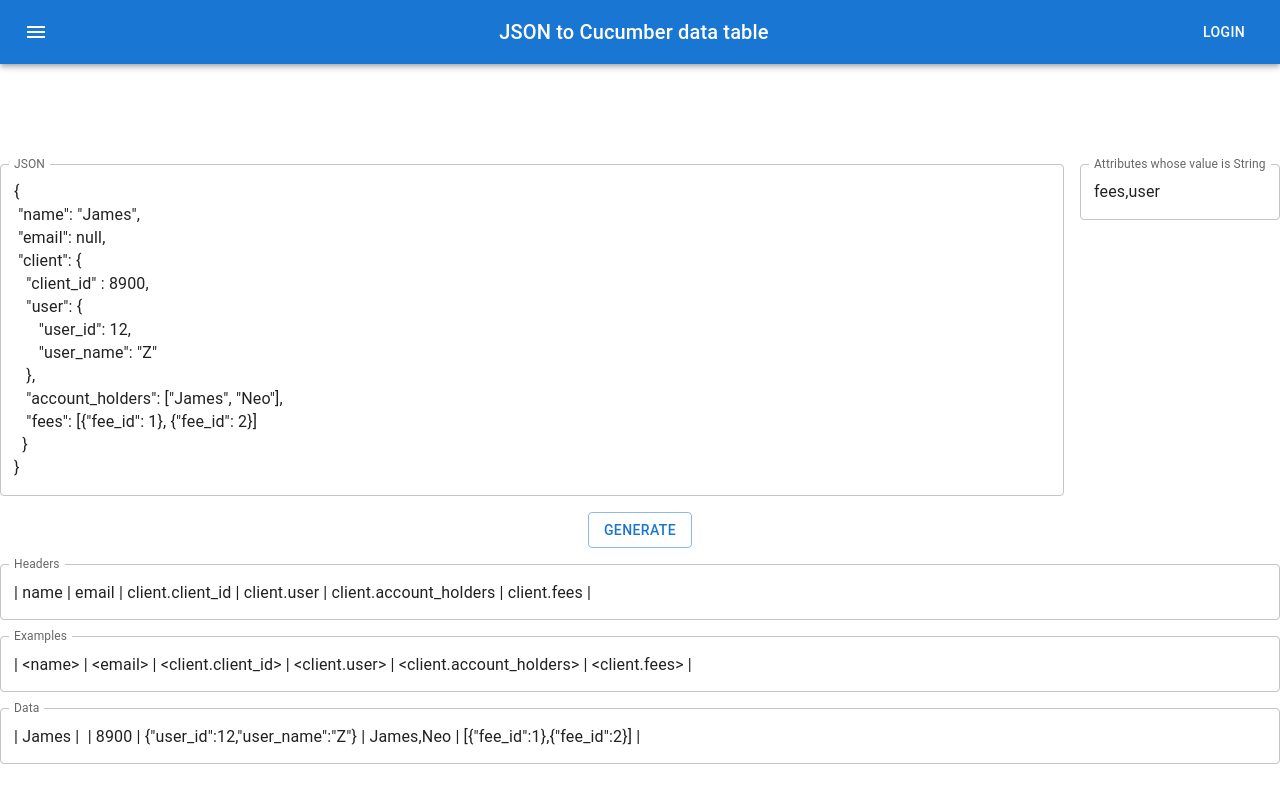
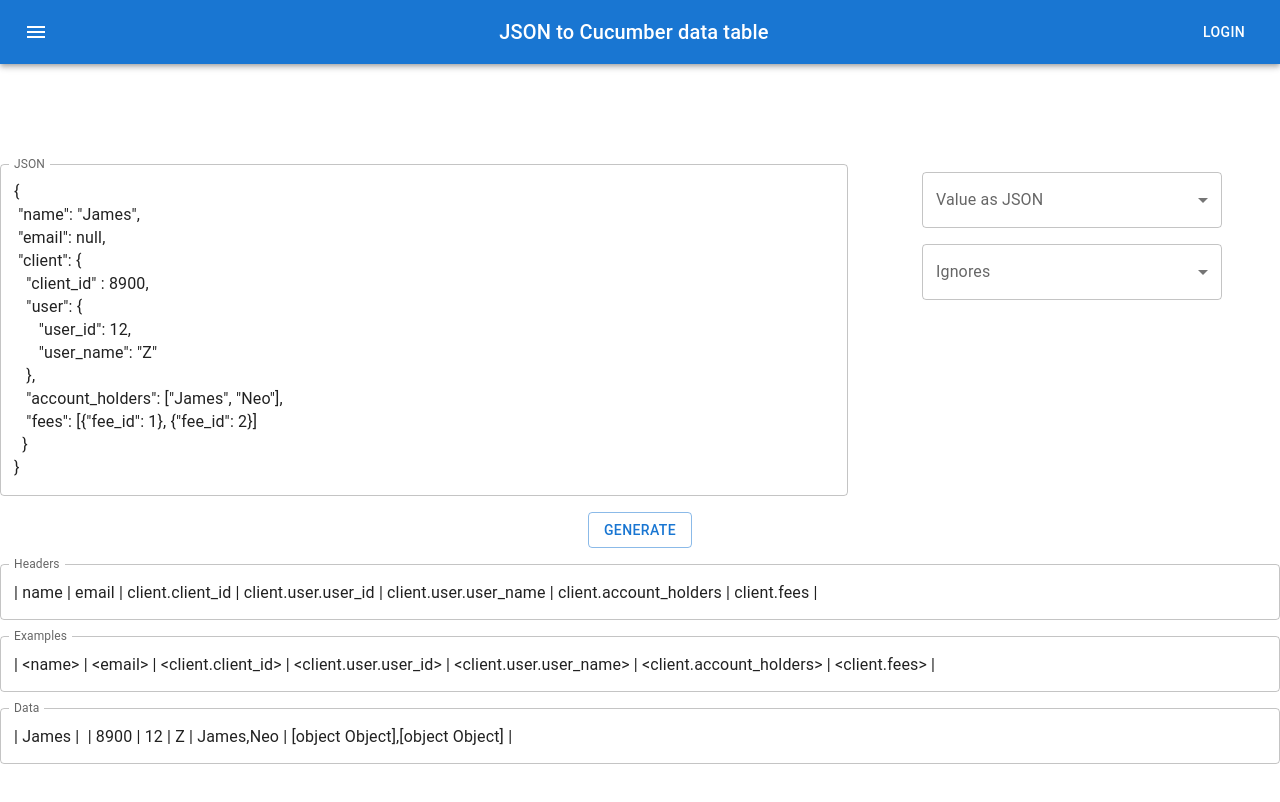
Before and after one commit to wangzilong/cucumber-datatable-generator, a React (Create React App) app: page / in a window 1280 px wide. Shown: the top 802 px of the page. Built offline with nearby package versions, Linux system fonts and the light colour scheme.

Commit message:
Implement ignore fields

```diff
--- a/src/App.tsx
+++ b/src/App.tsx
@@ -8,6 +8,14 @@
 import Typography from '@mui/material/Typography';
 import IconButton from '@mui/material/IconButton';
 import MenuIcon from '@mui/icons-material/Menu';
+import OutlinedInput from '@mui/material/OutlinedInput';
+import InputLabel from '@mui/material/InputLabel';
+import MenuItem from '@mui/material/MenuItem';
+import FormControl from '@mui/material/FormControl';
+import ListItemText from '@mui/material/ListItemText';
+import Select from '@mui/material/Select';
+import Checkbox from '@mui/material/Checkbox';
+import {keys} from "./utils";
 
 const DEFAULT_JSON = '{\n' +
   ' "name": "James",\n' +
@@ -23,12 +31,38 @@
   '  } \n' +
   '}';
 
+const ITEM_HEIGHT = 48;
+const ITEM_PADDING_TOP = 8;
+const MenuProps = {
+  PaperProps: {
+    style: {
+      maxHeight: ITEM_HEIGHT * 4.5 + ITEM_PADDING_TOP,
+      width: 250,
+    },
+  },
+};
 
-const DEFAULT_ATTRIBUTES = ['fees', 'user'];
+const names = [
+  'Oliver Hansen',
+  'Van Henry',
+  'April Tucker',
+  'Ralph Hubbard',
+  'Omar Alexander',
+  'Carlos Abbott',
+  'Miriam Wagner',
+  'Bradley Wilkerson',
+  'Virginia Andrews',
+  'Kelly Snyder',
+];
+
 function App() {
-  const [json, setJson] = useState<string | undefined>(DEFAULT_JSON);
-  const [attributes, setAttributes] = useState<string[] | undefined>(DEFAULT_ATTRIBUTES);
+  const [json, setJson] = useState<string>(DEFAULT_JSON);
+  // ships means value will keep as json
+  const [skips, setSkips] = useState<string[]>([]);
+  // ignores means that exclude those attribute in result
+  const [ignores, setIgnores] = useState<string[]>([]);
   const [header, setHeader] = useState<string | undefined>();
+  const [headers, setHeaders] = useState<string[]>([]);
   const [example, setExample] = useState<string | undefined>();
   const [data, setData] = useState<string | undefined>();
   const [error, setError] = useState<string | undefined>();
@@ -43,7 +77,13 @@
 
   useEffect(() => {
     onClickGenerateBtn();
-  }, []);
+  }, [skips, ignores]);
+
+  useEffect(() => {
+    setHeader(getHeader());
+    setExample(getExample());
+    setData(getData(JSON.parse(json)));
+  }, [headers]);
 
   const onClickGenerateBtn = () => {
     if (!isJson()) {
@@ -52,61 +92,30 @@
       setData(undefined);
     } else {
       if (json) {
-        setHeader(getHeader(JSON.parse(json)));
-        setExample(getExample(JSON.parse(json)));
-        setData(getData(JSON.parse(json)));
+        setHeaders(keys(JSON.parse(json)));
       }
     }
   }
 
-  const getHeader = (j: any, parent?: string): string | undefined => {
+  const getHeader = (): string | undefined => {
     if (error) {
       return undefined;
     } else {
-      const h = Object.entries(j).map(e => {
-        const header = parent ? `${parent}.${e[0]}` : e[0];
-
-        // keep value as string
-        if (attributes && attributes?.includes(e[0])) {
-          return header;
-        }
-
-        if (isArray(e[1]) || !e[1] ) {
-          return header;
-        } else if ("object" === typeof e[1]) {
-          return getHeader(e[1], header);
-        } else {
-          return header;
-        }
-      })
-        .flatMap(e => e)
+      const h = headers
+        .filter(h => ignores.indexOf(h) <= -1)
         .join(" | ");
-      return parent ? h : `| ${h} |`;
+      return `| ${h} |`;
     }
   }
 
-  const getExample = (j: any, parent?: string): string | undefined => {
+  const getExample = (): string | undefined => {
     if (error) {
       return undefined;
     } else {
-      const h = Object.entries(j).map(e => {
-        const header = parent ? `${parent}.${e[0]}` : e[0];
-        // keep value as string
-        if (attributes && attributes?.includes(e[0])) {
-          return `<${header}>`;
-        }
-
-        if (isArray(e[1]) || !e[1]) {
-          return `<${header}>`;
-        } else if ("object" === typeof e[1]) {
-          return getExample(e[1], header);
-        } else {
-          return `<${header}>`;
-        }
-      })
-        .flatMap(e => e)
-        .join(" | ");
-      return parent ? h : `| ${h} |`;
+      const h = headers
+        .filter(h => ignores.indexOf(h) <= -1)
+        .join("> | <");
+      return `| <${h}> |`;
     }
   }
 
@@ -116,9 +125,16 @@
     } else {
       const h = Object.entries(j).map(e => {
 
+        const header = parent ? `${parent}.${e[0]}` : e[0];
+
         // keep value as string
-        if (attributes && attributes?.includes(e[0])) {
+        if (skips && skips?.includes(header)) {
           return JSON.stringify(e[1]);
+        }
+
+        // keep value as string
+        if (ignores && ignores?.includes(header)) {
+          return "__IGNORE__";
         }
 
         if (isArray(e[1]) && e[1]) {
@@ -127,12 +143,13 @@
         } else if (!e[1]){
           return e[1];
         } else if ("object" === typeof e[1]) {
-          return getData(e[1], e[0]);
+          return getData(e[1], header);
         } else {
           return e[1];
         }
       })
         .flatMap(e => e)
+        .filter(e => e !== "__IGNORE__")
         .join(" | ");
       return parent ? h : `| ${h} |`;
     }
@@ -155,6 +172,26 @@
       }
     }
   }
+
+  const onChangedSkip = (event:any) => {
+    const {
+      target: { value },
+    } = event;
+    setSkips(
+      // On autofill we get a the stringified value.
+      typeof value === 'string' ? value.split(',') : value,
+    );
+  };
+
+  const onChangedIgnore = (event:any) => {
+    const {
+      target: { value },
+    } = event;
+    setIgnores(
+      // On autofill we get a the stringified value.
+      typeof value === 'string' ? value.split(',') : value,
+    );
+  };
 
   return (
     <div className="App">
@@ -179,7 +216,9 @@
       </Box>
       <header className="App-header">
         <Grid container spacing={2}>
-          <Grid item xs={10}>
+          <Grid item xs={12}>
+            <Grid container spacing={2}>
+              <Grid item xs={8}>
                 <TextField
                   id="tf-json-id"
                   label="JSON"
@@ -193,18 +232,55 @@
                   helperText={error}
                 />
               </Grid>
-          <Grid item xs={2}>
-            <TextField
-              id="tf-node-keep-json-id"
-              label="Attributes whose value is String"
-              placeholder="[name, email]"
-              multiline
-              variant="outlined"
-              value={attributes}
-              style={{width: '100%'}}
-              onChange={e => setAttributes(e?.target?.value?.split(","))}
-            />
+              <Grid item xs={4}>
+                <Grid item xs={12}>
+                  <FormControl sx={{ m: 1, width: 300 }}>
+                    <InputLabel id="tf-node-keep-json-id">Value as JSON</InputLabel>
+                    <Select
+                      labelId="Skips-multiple-checkbox-label"
+                      id="Skips-multiple-checkbox"
+                      multiple
+                      value={skips}
+                      onChange={onChangedSkip}
+                      input={<OutlinedInput label="Skips" />}
+                      renderValue={(selected) => selected.join(', ')}
+                      MenuProps={MenuProps}
+                    >
+                      {headers?.map((name) => (
+                        <MenuItem key={name} value={name}>
+                          <Checkbox checked={skips.indexOf(name) > -1} />
+                          <ListItemText primary={name} />
+                        </MenuItem>
+                      ))}
+                    </Select>
+                  </FormControl>
                 </Grid>
+                <Grid item xs={12}>
+                  <FormControl sx={{ m: 1, width: 300 }}>
+                    <InputLabel id="Ignores-multiple-checkbox-label">Ignores</InputLabel>
+                    <Select
+                      labelId="Ignores-multiple-checkbox-label"
+                      id="Ignores-multiple-checkbox"
+                      multiple
+                      value={ignores}
+                      onChange={onChangedIgnore}
+                      input={<OutlinedInput label="Ignores" />}
+                      renderValue={(selected) => selected.join(', ')}
+                      MenuProps={MenuProps}
+                    >
+                      {headers?.map((name) => (
+                        <MenuItem key={name} value={name}>
+                          <Checkbox checked={ignores.indexOf(name) > -1} />
+                          <ListItemText primary={name} />
+                        </MenuItem>
+                      ))}
+                    </Select>
+                  </FormControl>
+                </Grid>
+              </Grid>
+            </Grid>
+          </Grid>
+
           <Grid item xs={12}>
             <Button variant="outlined" onClick={onClickGenerateBtn} disabled={!!error}> Generate</Button>
           </Grid>
--- /dev/null
+++ b/src/utils.ts
@@ -0,0 +1,24 @@
+
+export const keys = (obj: any, parent?: string): string[] => {
+  return Object.entries(obj)
+    .map(e => {
+      const k = e[0].toString();
+      const v = e[1];
+
+      const header = parent ? `${parent}.${k}` : k;
+
+      if (isArray(v) || !v) {
+        return header;
+      } else if ("object" === typeof v) {
+        return keys(v, header);
+      } else {
+        return header;
+      }
+    })
+    .filter(e => e !== null && e !== undefined)
+    .flatMap(e => e);
+}
+
+const isArray = (a:any): boolean => {
+  return a instanceof Array;
+}
```
Lines whose indentation alone changed are shown as unchanged.
